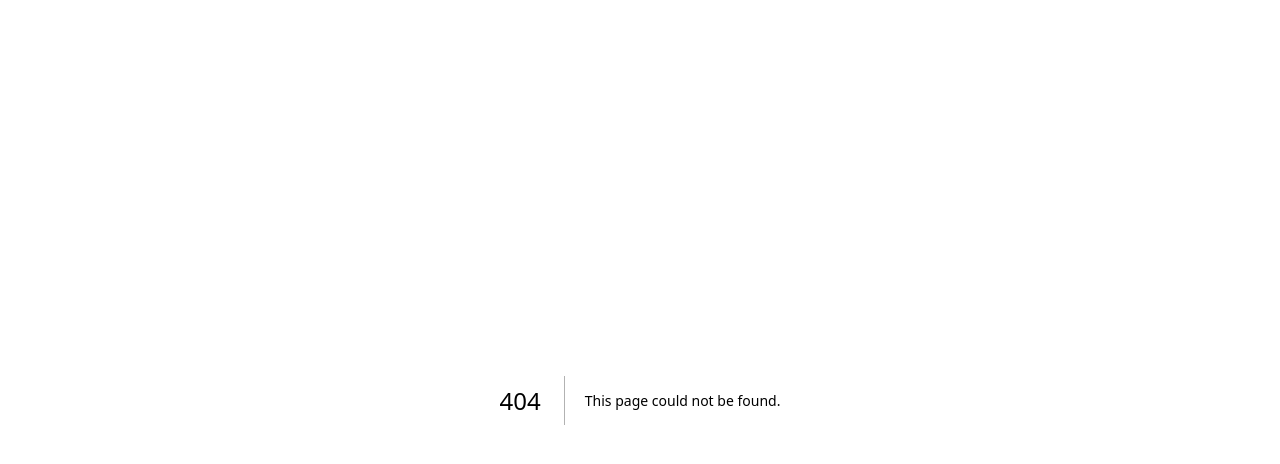
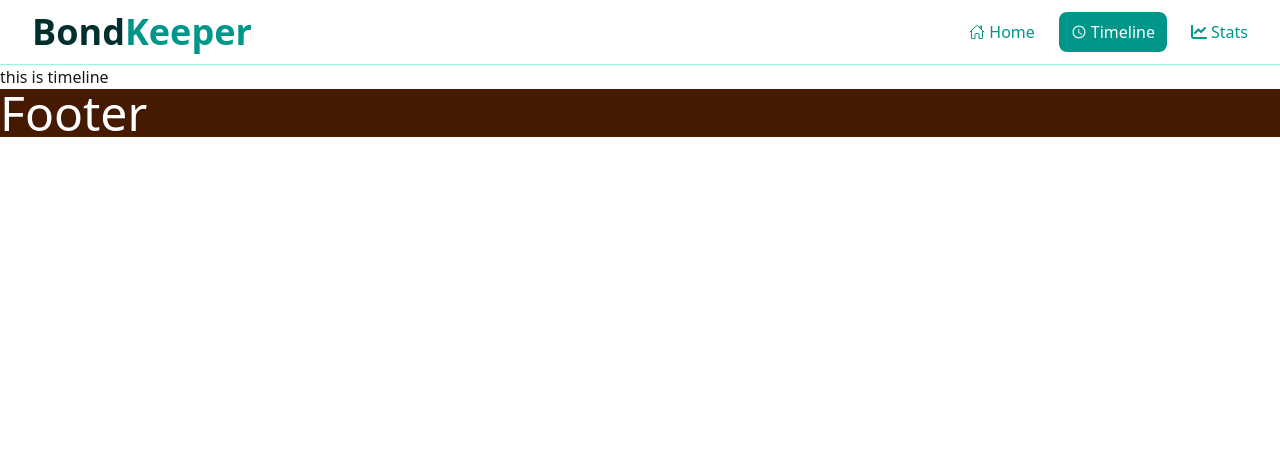
Before and after one commit to asm-ayesha/bond-keeper, a Next.js app: page /timeline in a window 1280 px wide. Before the commit this address had no page. Shown: the top 464 px of the page. Built offline with nearby package versions, Linux system fonts and the light colour scheme.

Commit message:
completd navbar

```diff
--- a/package.json
+++ b/package.json
@@ -11,7 +11,9 @@
   "dependencies": {
     "next": "16.2.3",
     "react": "19.2.4",
-    "react-dom": "19.2.4"
+    "react-dom": "19.2.4",
+    "react-icons": "^5.6.0",
+    "react-router": "^7.14.1"
   },
   "devDependencies": {
     "@tailwindcss/postcss": "^4",
--- /dev/null
+++ b/src/app/home/page.jsx
@@ -0,0 +1,17 @@
+import React from 'react';
+
+export const metadata = {
+  title: "HomePage || BondKeeper",
+  description: "Generated by create next app",
+};
+
+
+const HomePage = () => {
+    return (
+        <div>
+            <h2>this is home</h2>
+        </div>
+    );
+};
+
+export default HomePage;
--- a/src/app/layout.js
+++ b/src/app/layout.js
@@ -1,5 +1,6 @@
 import { Geist, Geist_Mono } from "next/font/google";
 import "./globals.css";
+import Navbar from "@/components/shared/Navbar/Navbar";
 
 const geistSans = Geist({
   variable: "--font-geist-sans",
@@ -24,8 +25,10 @@ export default function RootLayout({ children }) {
       className={`${geistSans.variable} ${geistMono.variable} h-full antialiased`}
     >
       <body className="min-h-full flex flex-col">
+        <Navbar></Navbar>
         {children}
-        </body>
+        <h2 className="bg-amber-950 text-white text-5xl">Footer</h2>
+      </body>
     </html>
   );
 }
--- /dev/null
+++ b/src/app/not-found.jsx
@@ -0,0 +1,26 @@
+import Link from "next/link";
+import React from "react";
+
+const NotFoundPage = () => {
+    return (
+        <div className="min-h-screen flex flex-col items-center justify-center text-center bg-base-200 px-4">
+
+            <h1 className="text-7xl font-bold text-error">404</h1>
+
+            <h2 className="text-2xl font-semibold mt-4">
+                Page Not Found
+            </h2>
+
+            <p className="text-gray-500 mt-2 max-w-md">
+                Sorry, the page you are looking for doesn’t exist or has been moved.
+            </p>
+
+            <Link href="/" className="btn btn-primary mt-6">
+                Go Back Home
+            </Link>
+
+        </div>
+    );
+};
+
+export default NotFoundPage;
--- /dev/null
+++ b/src/app/stats/page.jsx
@@ -0,0 +1,16 @@
+import React from 'react';
+
+export const metadata = {
+  title: "StatsPage || BondKeeper",
+  description: "Generated by create next app",
+};
+
+const StatsPage = () => {
+    return (
+        <div>
+            this is stats
+        </div>
+    );
+};
+
+export default StatsPage;
--- /dev/null
+++ b/src/app/timeline/page.jsx
@@ -0,0 +1,16 @@
+import React from 'react';
+
+export const metadata = {
+  title: "TimelinePage || BondKeeper",
+  description: "Generated by create next app",
+};
+
+const TimeLinePage = () => {
+    return (
+        <div>
+            <h2>this is timeline</h2>
+        </div>
+    );
+};
+
+export default TimeLinePage;
--- /dev/null
+++ b/src/components/shared/Navbar/Navbar.jsx
@@ -0,0 +1,107 @@
+"use client"
+import Link from 'next/link';
+import { usePathname } from 'next/navigation';
+import React, { useState } from 'react';
+import { HiOutlineMenu } from 'react-icons/hi';
+import { IoMdTime } from 'react-icons/io';
+import { FaChartLine} from "react-icons/fa6";
+import { IoCloseSharp, IoHomeOutline } from 'react-icons/io5';
+
+
+const Navbar = () => {
+
+    const [isClick, setIsClick] = useState(false);
+
+    const toggleNavbar = () => {
+        setIsClick(!isClick);
+    };
+
+
+    const pathname = usePathname();
+
+
+    const navItems = [
+        {
+            path: '/',
+            icon: <IoHomeOutline></IoHomeOutline>,
+            text: 'Home'
+        },
+        {
+            path: '/timeline',
+            icon: <IoMdTime></IoMdTime>,
+            text: 'Timeline'
+        },
+        {
+            path: '/stats',
+            icon: <FaChartLine></FaChartLine>,
+            text: 'Stats'
+        },
+    ]
+
+
+    const linkClass = (path) => {
+        return pathname === path ? "bg-teal-600 py-2 px-3 rounded-lg text-white"
+            : "text-teal-600";
+    }
+
+
+    return (
+
+        <nav className="border-b border-teal-200 py-3">
+            <div className="container mx-auto px-4 sm:px-6 lg:px-8">
+
+                <div className="flex items-center justify-between">
+
+                    {/* LOGO */}
+                    <h2 className="font-extrabold text-3xl md:text-4xl text-teal-950">
+                        Bond<span className="text-teal-600">Keeper</span>
+                    </h2>
+
+                    {/* DESKTOP MENU */}
+                    <div className="hidden md:flex items-center gap-6">
+                        {navItems.map((item, index) => (
+                            <Link key={index} href={item.path} className={`flex items-center gap-1 text-teal-600 ${linkClass(item.path)}`}>
+                                {item.icon}
+                                {item.text}
+                            </Link>
+                        ))}
+                    </div>
+
+                    {/* MOBILE BUTTON */}
+                    <div className="md:hidden">
+                        <button
+                            onClick={toggleNavbar}
+                            className="p-2 text-2xl text-teal-600"
+                        >
+                            {isClick ? <IoCloseSharp /> : <HiOutlineMenu />}
+                        </button>
+                    </div>
+
+                </div>
+
+                {/* MOBILE MENU */}
+                {isClick && (
+                    <div className="mt-4 flex flex-col gap-4 md:hidden">
+                        {navItems.map((item, index) => (
+                            <Link
+                                key={index}
+                                href={item.path}
+                                onClick={() => setIsClick(false)}
+                                className={`flex items-center gap-2 text-teal-600 ${linkClass(item.path)}`}
+                            >
+                                {item.icon}
+                                {item.text}
+                            </Link>
+                        ))}
+                    </div>
+                )}
+
+            </div>
+        </nav>
+    );
+
+
+
+};
+
+export default Navbar;
```
Also changed, not shown: 1 other file (tests, documents, lock files or other folders).
